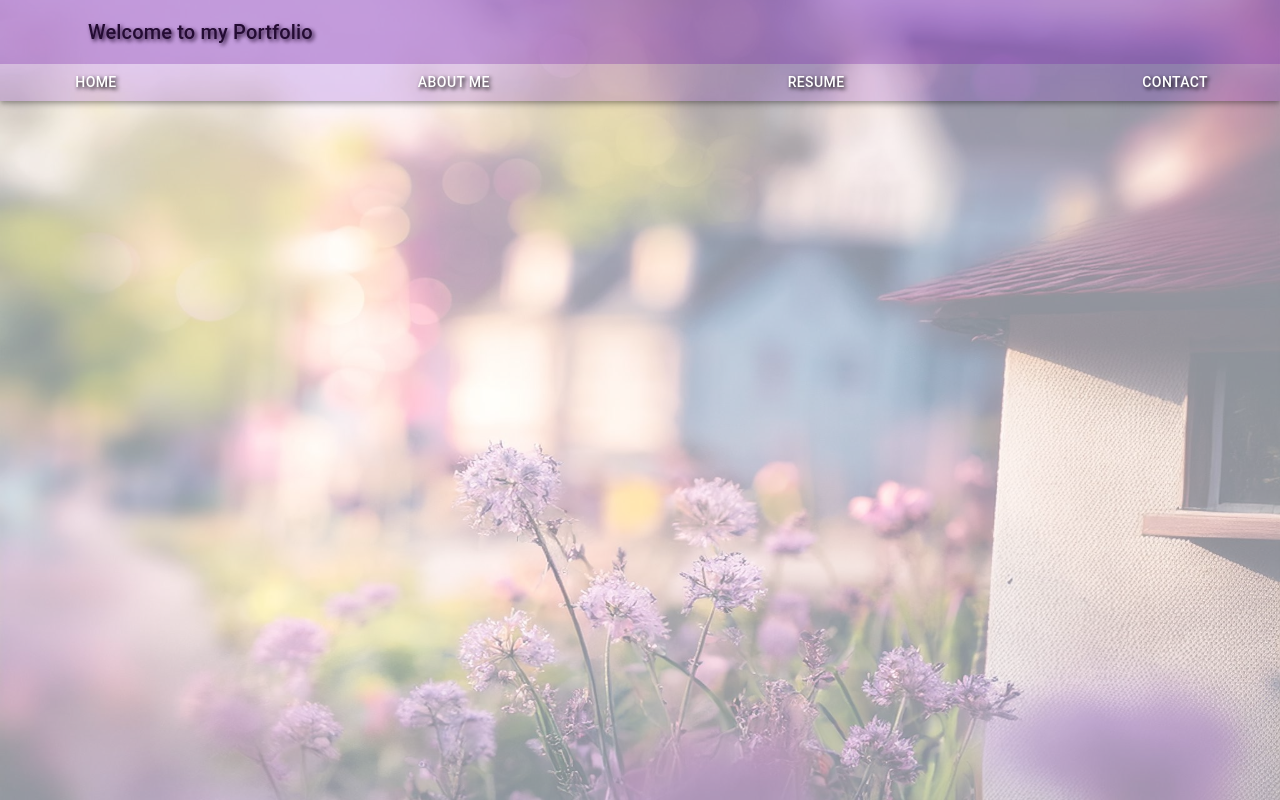
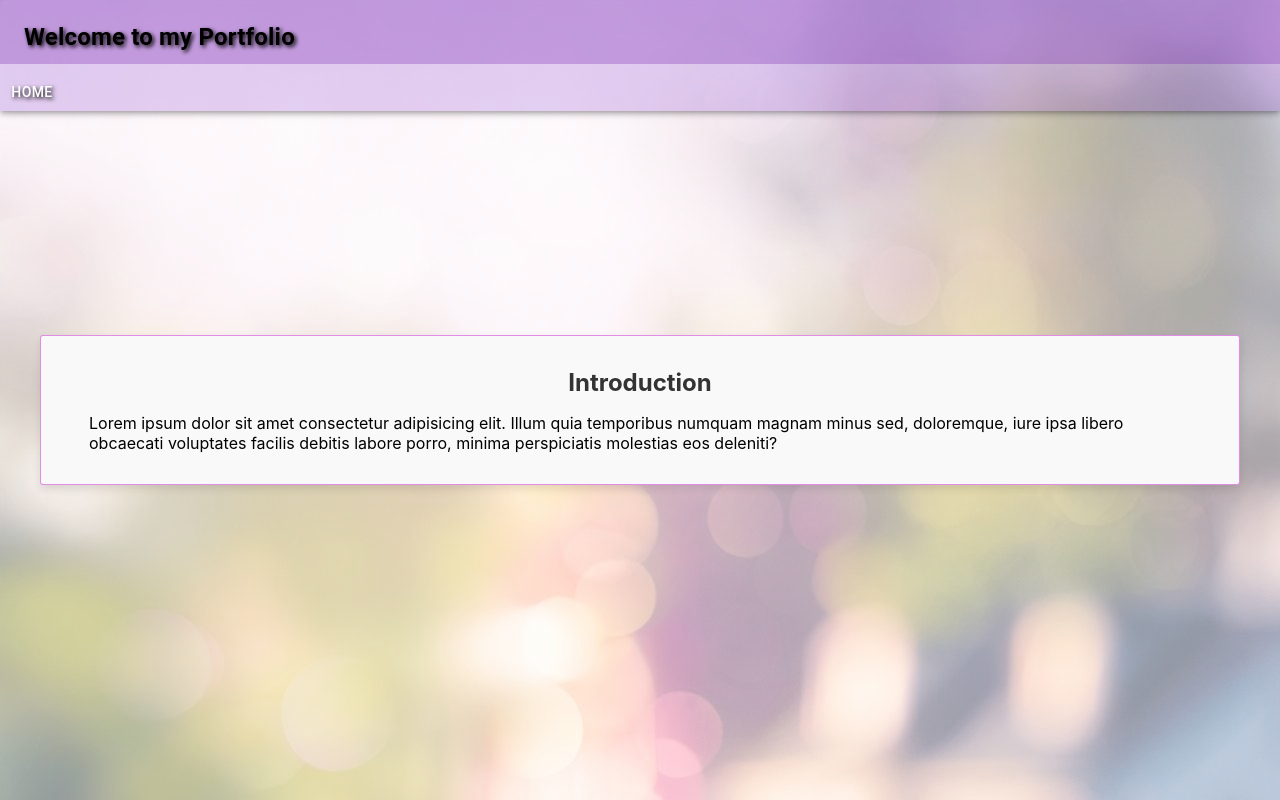
Before and after one commit to Mandersen1208/matts-resume-site, a React (Create React App) app: page / in a window 1280 px wide. Built offline with nearby package versions, Linux system fonts and the light colour scheme.

Commit message:
completed navbar setup

```diff
--- a/package.json
+++ b/package.json
@@ -9,6 +9,7 @@
     "@testing-library/jest-dom": "^5.17.0",
     "@testing-library/react": "^13.4.0",
     "@testing-library/user-event": "^13.5.0",
+    "@types/react": "^18.3.4",
     "react": "^18.3.1",
     "react-dom": "^18.3.1",
     "react-scripts": "5.0.1",
--- a/src/App.css
+++ b/src/App.css
@@ -1,5 +1,4 @@
 .App {
-  text-align: center;
   height: 100vh;
   width: 100%;
   background-size: cover; /* Ensures the image covers the entire frame */
@@ -22,12 +21,11 @@
 .App-header {
   min-height: 100vh;
   display: flex;
-  flex-direction: column;
   align-items: center;
   justify-content: center;
   font-size: calc(10px + 2vmin);
   color: white;
-  background-size: contain; /* Ensures the image resizes to fit the frame */
+  background-size: cover; /* Ensures the image resizes to fit the frame */
   background-position: center; /* Centers the image */
   background-repeat: no-repeat; /* Prevents the image from repeating */
   background-blend-mode: overlay; /* Blends the background color and image */
@@ -45,3 +43,34 @@
     transform: rotate(360deg);
   }
 }
+
+/* App.css */
+.introductionContainer {
+  display: flex;
+  justify-content: flex-start;
+  align-items: flex-start;
+  padding: 20px; /* Add some padding */
+}
+
+.content-container {
+  margin-top: 20px;
+  padding: 20px;
+  display: flex;
+  justify-content: flex-start;
+}
+
+.introduction-container {
+  margin-top: 20px; /* Adjust the value as needed */
+  padding: 20px; /* Adjust the value as needed */
+  display: flex; /* Use flexbox for centering content */
+  justify-content: flex-start; /* Center content horizontally */
+}
+
+
+
+.contentHeader {
+  font-size: 24px;
+  font-weight: bold;
+  color: #333;
+  text-align: center;
+}
--- a/src/App.js
+++ b/src/App.js
@@ -2,21 +2,22 @@ import "./App.css";
 import Navbar from "./base-components/Navbar/navbar";
 import Home from "./base-components/home/Home";
 import backgroundImage from "./Assets/background.jpg";
+import Introduction from "./base-components/home/introduction";
+import WelcomeBanner from "./base-components/Navbar/WelcomBanner";
 
 function App() {
   const applicationBackground = {
-    background: `rgba(255, 255, 255, 0.5) url(${backgroundImage})`, // Combine background color and image
-    backgroundSize: "100% 125%", // Ensures the image resizes to fit the frame
-    backgroundPosition: "center", // Centers the image
-    backgroundRepeat: "no-repeat", // Prevents the image from repeating
-    backgroundBlendMode: "overlay", // Blends the background color and image
-  };
+    background: `rgba(255, 255, 255, 0.5) url(${backgroundImage})`,
+    display: "flex",};
 
   return (
+
     <div className="App" style={applicationBackground}>
-      <Navbar />
-      <div className="content">
+      <WelcomeBanner />
+      <Navbar/>
         <Home />
+      <div className="introduction-container">
+        <Introduction />
       </div>
     </div>
   );
--- /dev/null
+++ b/src/base-components/Navbar/Navbar.css
@@ -0,0 +1,31 @@
+.navbar {
+    display: flex; /* Use flexbox for layout */
+    justify-content: space-between; /* Distribute space between items */
+    align-items: center; /* Center items vertically */
+    padding: 5px 10px; /* Add padding for better spacing */
+}
+
+.navbar .navbarText {
+    font-size: 24px !important; /* Set the font size */
+    font-weight: bold !important; /* Set the font weight */
+    color: #000000; /* Override the font color */
+    text-align: left !important; /* Align text to the left */
+    text-shadow: 2px 2px 4px #000000;
+    bleed: 10px;
+}
+
+.navbar .navbarItems {
+    justify-content: space-between; /* Distribute space between items */
+    text-shadow: 2px 2px 4px #000000;
+    display: flex !important; /* Use flexbox for layout */
+    margin: 0 10px;
+    color: #000000;
+}
+
+.navbar .navbarItems buttons {
+    color: #000000; /* Set the font color */
+    text-decoration: none; /* Remove underline from links */
+    padding: 10px; /* Add padding for better spacing */
+    text-shadow: 2px 2px 4px #000000;
+    margin: 0 10px; /* Add margin for spacing between buttons */
+}
--- a/src/base-components/Navbar/WelcomBanner.js
+++ b/src/base-components/Navbar/WelcomBanner.js
@@ -1,5 +1,4 @@
 import { AppBar, Container, Toolbar, Typography } from "@mui/material";
-import { purple } from "@mui/material/colors";
 
 const WelcomeBanner = () => {
   return (
--- a/src/base-components/Navbar/navbar.js
+++ b/src/base-components/Navbar/navbar.js
@@ -1,46 +1,45 @@
 import Button from "@mui/material/Button";
-import { purple } from "@mui/material/colors";
 import { AppBar, Container, Toolbar, Typography } from "@mui/material";
+import "./Navbar.css";
+import { isDisabled } from "@testing-library/user-event/dist/utils";
 
 const Navbar = () => {
   const containerStyle = {
     display: "flex",
-    justifyContent: "space-between",
+    justifyContent: "space",
     textShadow: "2px 2px 4px #000000",
+  };
+
+  const buttons = [
+    { label: "Home", href: "/", isDisabled: false },
+    { label: "About Me", href: "/AboutMe", isDisabled: true },
+    { label: "Resume", href: "/Resume", isDisabled: true },
+    { label: "Contact Me", href: "/Contact", isDisabled: true },
+  ];
+
+  const renderButtons = (buttons) => {
+    return buttons.map((button, index) => {
+      if (button.isDisabled === true) {
+        return null;
+      }
+      return (
+        <Button key={index} color="inherit" href={button.href} className="buttons">
+          {button.label}
+        </Button>
+      );
+    });
   };
 
   return (
     <AppBar style={{ background: "rgba(120, 39, 200, .2)" }}>
-      <Container>
-        <Toolbar>
-          <Typography
-            variant="h6"
-            component="div"
-            style={{
-              textShadow: "2px 2px 4px #000000",
-              textJustify: "center",
-              color: "black",
-              FontFaceSetLoadEvent: "bold",
-            }}
-          >
-            Welcome to my Portfolio
-          </Typography>
-        </Toolbar>
-      </Container>
-      <Container style={containerStyle}>
-        <Button color="inherit" href="/">
-          Home
-        </Button>
-        <Button color="inherit" href="/AboutMe">
-          About Me
-        </Button>
-        <Button color="inherit" href="/Resume">
-          Resume
-        </Button>
-        <Button color="inherit" href="/Contact">
-          Contact
-        </Button>
-      </Container>
+      <Toolbar className="navbar">
+        <Typography variant="h6" component="div" className="navbarText">
+          Welcome to my Portfolio
+        </Typography>
+      </Toolbar>
+      <div className="navbarItems" style={containerStyle}>
+        {renderButtons(buttons)}
+      </div>
     </AppBar>
   );
 };
--- a/src/base-components/home/Home.js
+++ b/src/base-components/home/Home.js
@@ -1,10 +1,9 @@
 import WelcomeBanner from "../Navbar/WelcomBanner";
+
 
 const Home = () => {
   return (
-    <div className="home">
-      <WelcomeBanner />
-    </div>
+<></>
   );
 };
 
--- /dev/null
+++ b/src/base-components/home/Introduction.css
@@ -0,0 +1,28 @@
+/* Introduction.css */
+.introductionWrapper {
+    display: flex;
+    justify-content: center;
+    align-items: center;
+    height: auto; /* Ensure it does not take full height */
+    width: 100%; /* Ensure it takes the full width */
+    padding: 20px; /* Add some padding */
+  }
+
+  .introductionSection {
+    width: 300px; /* Set the width of the introduction box */
+    height: 150px; /* Set the height of the introduction box */
+    display: flex; /* Use flexbox for centering content */
+    align-items: center; /* Center content vertically */
+    justify-content: center; /* Center content horizontally */
+    border: 1px solid rgba(221, 116, 224, 0.808); /* Add a border for visibility */
+    padding: 16px; /* Add padding */
+    background-color: #f9f9f9; /* Optional: Add a background color */
+    box-shadow: 0 4px 8px rgba(0, 0, 0, 0.1); /* Optional: Add a box shadow */
+    border-radius: 3px; /* Optional: Add rounded corners */
+  }
+
+  .introductionText {
+    text-align: justify; /* Justify the text */
+    width: 100%; /* Ensure the text container takes full width */
+    overflow: auto; /* Add scrollbars if content overflows */
+  }
--- a/src/base-components/home/introduction.js
+++ b/src/base-components/home/introduction.js
@@ -1,10 +1,22 @@
+import { Container } from "@mui/material";
+import "./Introduction.css";
 
+const Introduction = () => {
+  return (
+    <div className="introductionWrapper">
+      <Container className="introductionSection">
+        <h1 className="contentHeader">Introduction</h1>
+        <Container className=".introductionText" >
+          <p>
+            Lorem ipsum dolor sit amet consectetur adipisicing elit. Illum quia
+            temporibus numquam magnam minus sed, doloremque, iure ipsa libero
+            obcaecati voluptates facilis debitis labore porro, minima
+            perspiciatis molestias eos deleniti?
+          </p>
+        </Container>
+      </Container>
+    </div>
+  );
+};
 
-const Introduction  = () => {
-
-    return ( <div>
-
-    </div> );
-}
-
-export default Introduction
+export default Introduction;
```
Also changed, not shown: src/base-components/home/Home.css (added, +8 -0 lines), 1 other file (tests, documents, lock files or other folders).
